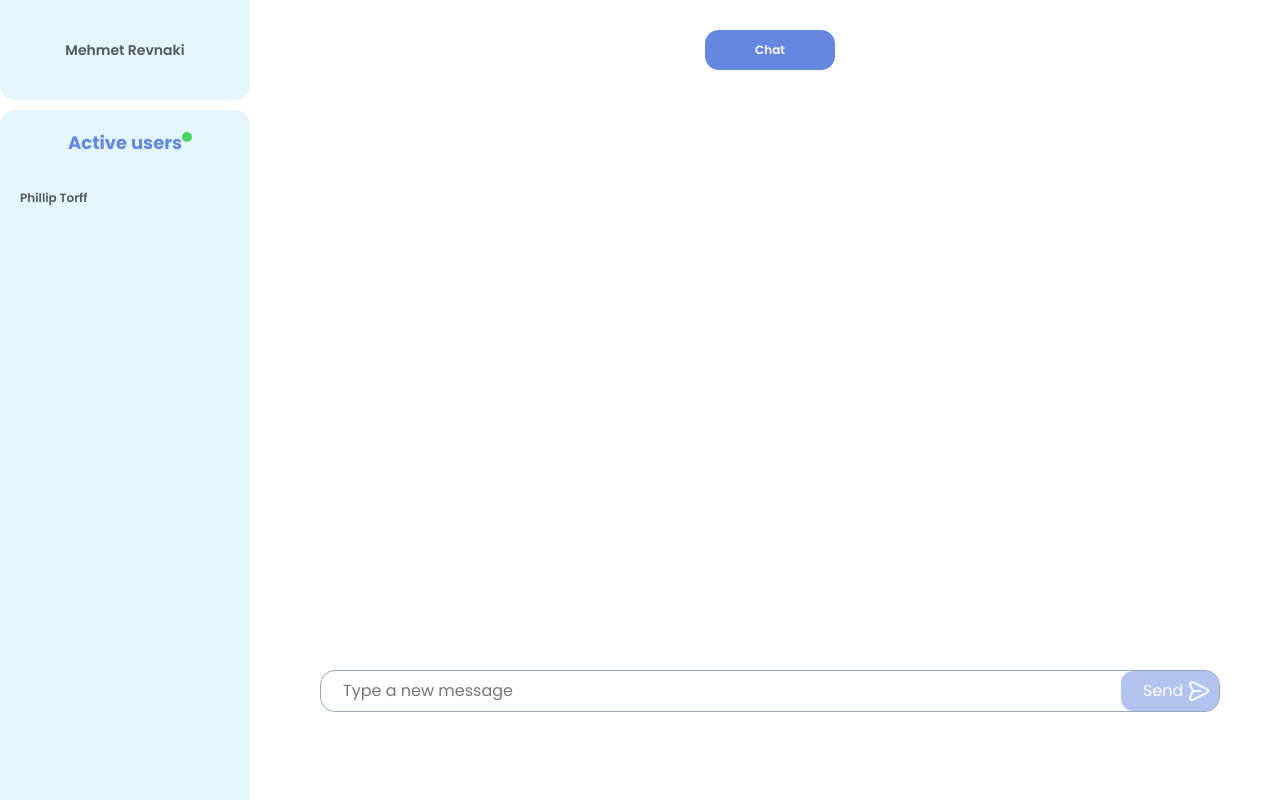
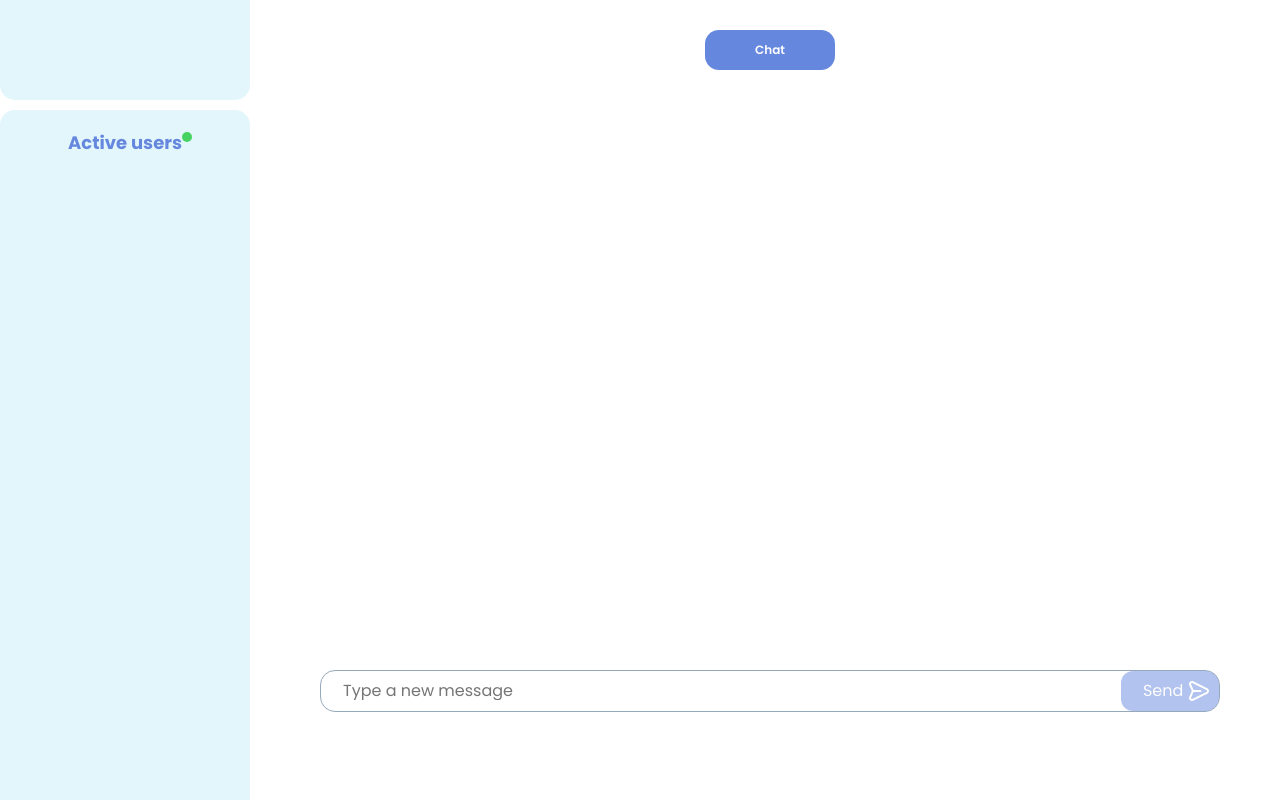
Before and after one commit to LysiukOleksandr/MERN-chat, a React (Create React App) app in the folder client/: page / in a window 1280 px wide. Both pictures are taken after a click on the button "Enter". Built offline with nearby package versions, Linux system fonts and the light colour scheme.

Commit message:
active users(client)

```diff
--- a/client/src/App.js
+++ b/client/src/App.js
@@ -10,20 +10,19 @@ function App() {
 
     const [loggedIn, setLoggedIn] = useState(false)
     const [userName, setUserName] = useState('')
+    const [message, setMessage] = useState('')
+    const [messageList, setMessageList] = useState([])
+    const [activeUsers, setActiveUsers] = useState([])
 
     const onChangeUserName = (name) => {
         setUserName(name)
     }
 
-
-    const [message, setMessage] = useState('')
-    const [messageList, setMessageList] = useState([])
-
     const onChangeMessage = (message) => {
         setMessage(message)
     }
 
-    const sendMessage = async() => {
+    const sendMessage = async () => {
 
         let messageContent = {
             room: 'room',
@@ -33,25 +32,33 @@ function App() {
             }
         }
 
-       await socket.emit("send_message", messageContent)
+        await socket.emit("send_message", messageContent)
         setMessageList([...messageList, messageContent.content])
         setMessage("")
+    }
+
+
+    const connectToRoom = () => {
+        setLoggedIn(true)
+        socket.emit('join', {room: 'room', user: userName})
     }
 
     useEffect(() => {
         socket = io(CONNECTION_PORT)
     }, [])
 
-    useEffect(()=>{
-        socket.on('receive_message', (data)=>{
+    useEffect(() => {
+        socket.on('receive_message', (data) => {
             setMessageList([...messageList, data])
         })
     })
 
-    const connectToRoom = () => {
-        setLoggedIn(true)
-        socket.emit('join', 'room')
-    }
+    useEffect(()=>{
+       socket.on('set_users',(data)=>{
+           setActiveUsers(data)
+       })
+    },[])
+
 
 
     return (
@@ -60,10 +67,10 @@ function App() {
                 <Login onChangeUserName={onChangeUserName} connectToRoom={connectToRoom}/>
             ) : (
                 <div>
-                    <Aside/>
+                    <Aside userName={userName} activeUsers={activeUsers}/>
                     <main className="main">
                         <Dialog messages={messageList} userName={userName}/>
-                        <Sender onChangeMessage={onChangeMessage} sendMessage={sendMessage}/>
+                        <Sender onChangeMessage={onChangeMessage} sendMessage={sendMessage} message={message}/>
                     </main>
                 </div>
             )}
--- a/client/src/components/Aside.jsx
+++ b/client/src/components/Aside.jsx
@@ -1,15 +1,18 @@
 import React from 'react';
 import {User, UserItem} from "./index";
 
-const Aside = () => {
+const Aside = ({userName, activeUsers}) => {
     return (
         <aside className="aside">
-            <User/>
+            <User userName={userName}/>
             <div className="aside__bottom">
                 <div className="aside__bottom-active">
                     <h3 className="aside__bottom-title">Active users</h3>
                     <ul className="aside__bottom-list">
-                        <UserItem/>
+
+                        {activeUsers && activeUsers.map((item, index)=>(
+                            <UserItem key={item.id} item={item} />
+                        ))}
                     </ul>
                 </div>
             </div>
--- a/client/src/components/Sender.jsx
+++ b/client/src/components/Sender.jsx
@@ -1,12 +1,12 @@
 import React from 'react';
 
-const Sender = ({onChangeMessage, sendMessage}) => {
+const Sender = ({onChangeMessage, sendMessage, message}) => {
     return (
         <section className='sender'>
             <div className="container">
                 <div className="sender__wrapper">
                     <div className="sender__input">
-                        <input type="text" placeholder='Type a new message'
+                        <input type="text" placeholder='Type a new message' value={message}
                                onChange={(e) => onChangeMessage(e.target.value)}/>
                     </div>
                     <div className="sender__btn" onClick={sendMessage}>Send</div>
--- a/client/src/components/User.jsx
+++ b/client/src/components/User.jsx
@@ -1,9 +1,9 @@
 import React from 'react';
 
-const User = () => {
+const User = ({userName}) => {
     return (
         <div className="aside__top">
-            <h2 className="aside__username">Mehmet Revnaki</h2>
+            <h2 className="aside__username">{userName}</h2>
         </div>
     );
 };
--- a/client/src/components/UserItem.jsx
+++ b/client/src/components/UserItem.jsx
@@ -1,11 +1,11 @@
 import React from 'react';
 
-const UserItem = () => {
+const UserItem = ({item}) => {
     return (
         <li className="aside__bottom-list-item">
             <div className="aside__bottom-user">
                 <h3 className="aside__bottom-user-name">
-                    Phillip Torff
+                    {item.value}
                 </h3>
             </div>
         </li>
```
Also changed, not shown: 1 other file (tests, documents, lock files or other folders).
